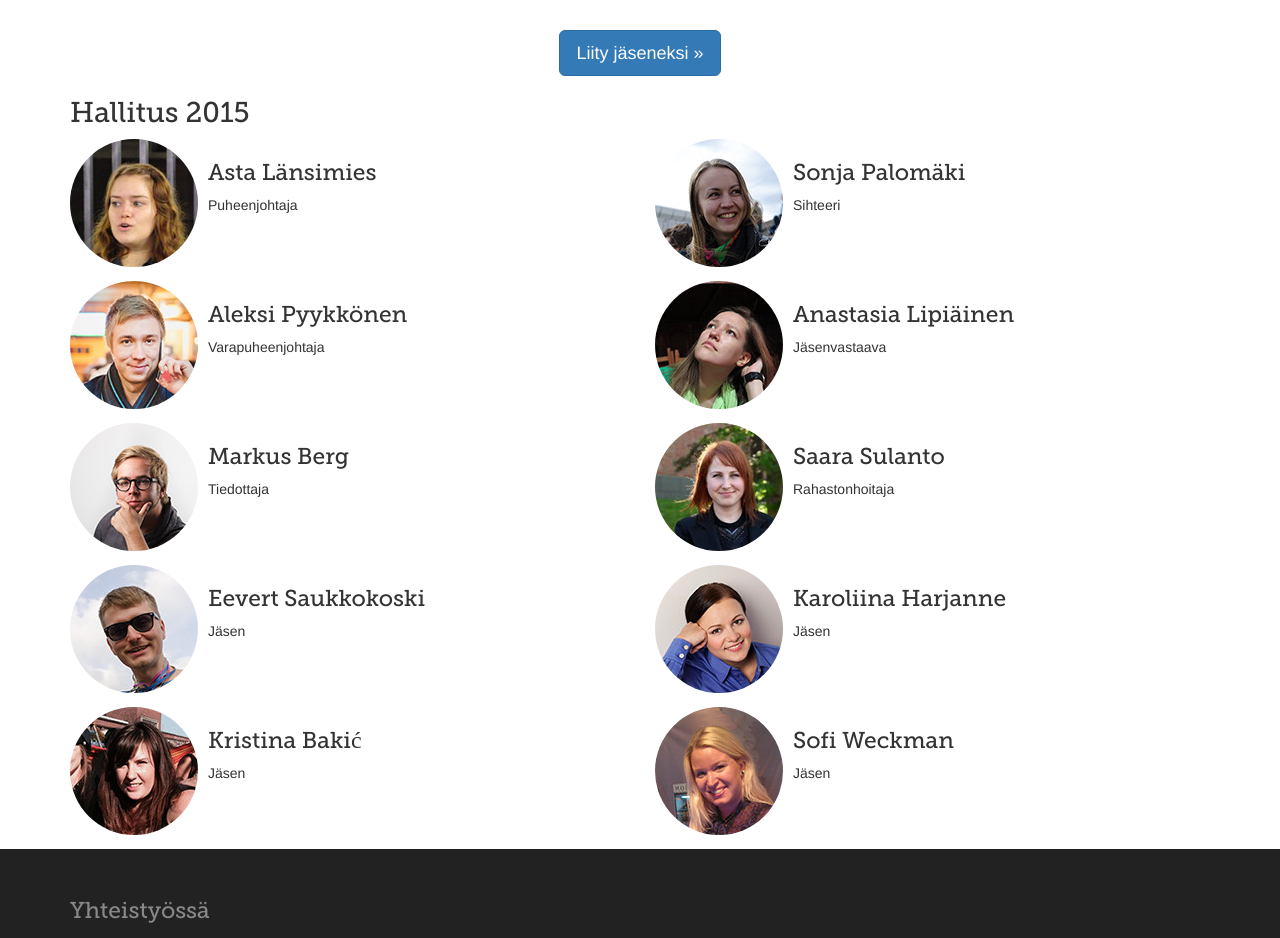
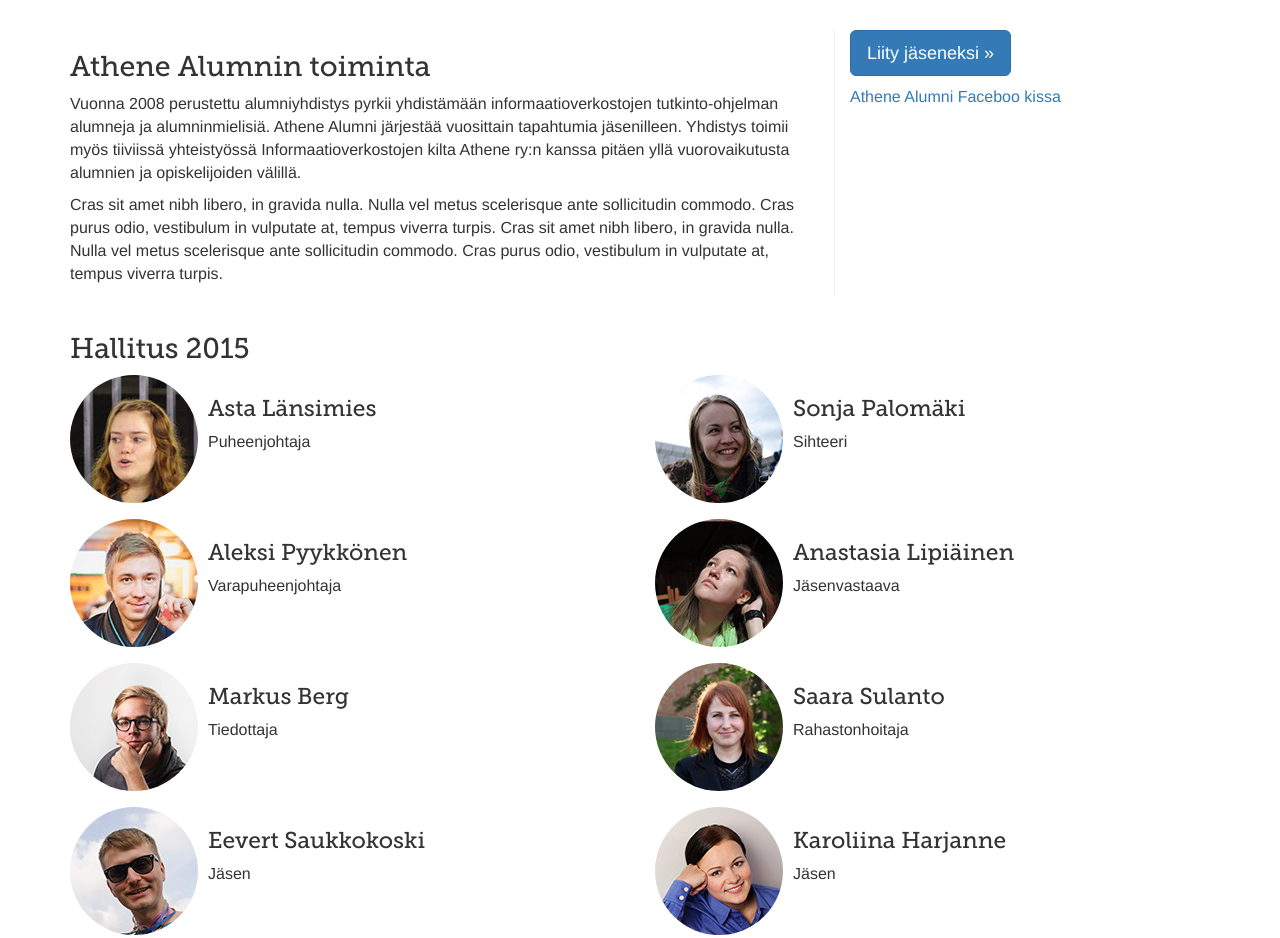
Before and after one commit to athenealumni/athenealumni.fi, a website: page index.html in a window 1280 px wide. Shown: the part 735-1673 px from the top of the page. Drawn offline with nearby package versions, Linux system fonts and the light colour scheme.

Commit message:
mitä nää nyt on

```diff
--- a/alumni.css
+++ b/alumni.css
@@ -8,6 +8,10 @@
          url('./assets/fonts/museo_slab-webfont.svg#MuseoSlab500') format('svg');
     font-weight: normal;
     font-style: normal;
+}
+
+body {
+  font-size: 16px;
 }
 
 h1 {
@@ -45,8 +49,8 @@ h3 {
   bottom: 0;
 }
 
-.cta {
-  text-align: center;
+.toiminta {
+  border-right: 1px solid #eee;
 }
 
 .container .row {
--- a/index.html
+++ b/index.html
@@ -29,13 +29,31 @@
     </div>
 
     <div class="container">
-      <div class="cta">
-        <p>
-          <a class="btn btn-primary btn-lg" href="http://athene.fi/ilmomasiina/signup/9" role="button">
-            Liity jäseneksi &raquo;
-          </a>
-        </p>
+      <div class="row">
+        <div class="col-sm-8 toiminta">
+          <h2>Athene Alumnin toiminta</h2>
+          <p>Vuonna 2008 perustettu alumniyhdistys pyrkii yhdistämään informaatioverkostojen tutkinto-ohjelman alumneja ja alumninmielisiä. Athene Alumni järjestää vuosittain tapahtumia jäsenilleen. Yhdistys toimii myös tiiviissä yhteistyössä Informaatioverkostojen kilta Athene ry:n kanssa pitäen yllä vuorovaikutusta alumnien ja opiskelijoiden välillä.</p>
+
+
+          </p><p>
+          Cras sit amet nibh libero, in gravida nulla. Nulla vel metus scelerisque ante sollicitudin commodo. Cras purus odio, vestibulum in vulputate at, tempus viverra turpis.
+          Cras sit amet nibh libero, in gravida nulla. Nulla vel metus scelerisque ante sollicitudin commodo. Cras purus odio, vestibulum in vulputate at, tempus viverra turpis.
+          </p>
+        </div>
+
+        <div class="col-sm-4">
+          <p>
+            <a class="btn btn-primary btn-lg" href="http://athene.fi/ilmomasiina/signup/9" role="button">
+              Liity jäseneksi &raquo;
+            </a>
+          </p>
+
+          <p><a href="">Athene Alumni Faceboo kissa</a></p>
+        </div>
       </div>
+    </div>
+
+    <div class="container hallitus">
 
       <h2>Hallitus 2015</h2>
 
@@ -208,6 +226,10 @@
             </div>
           </div>
         </div>
+
+        <h3>Yhteystiedot</h3>
+
+        <p><a href="mailto:hallitus@athenealumni.fi">hallitus@athenealumni.fi</a></p>
       </div>
     </footer>
 
```
